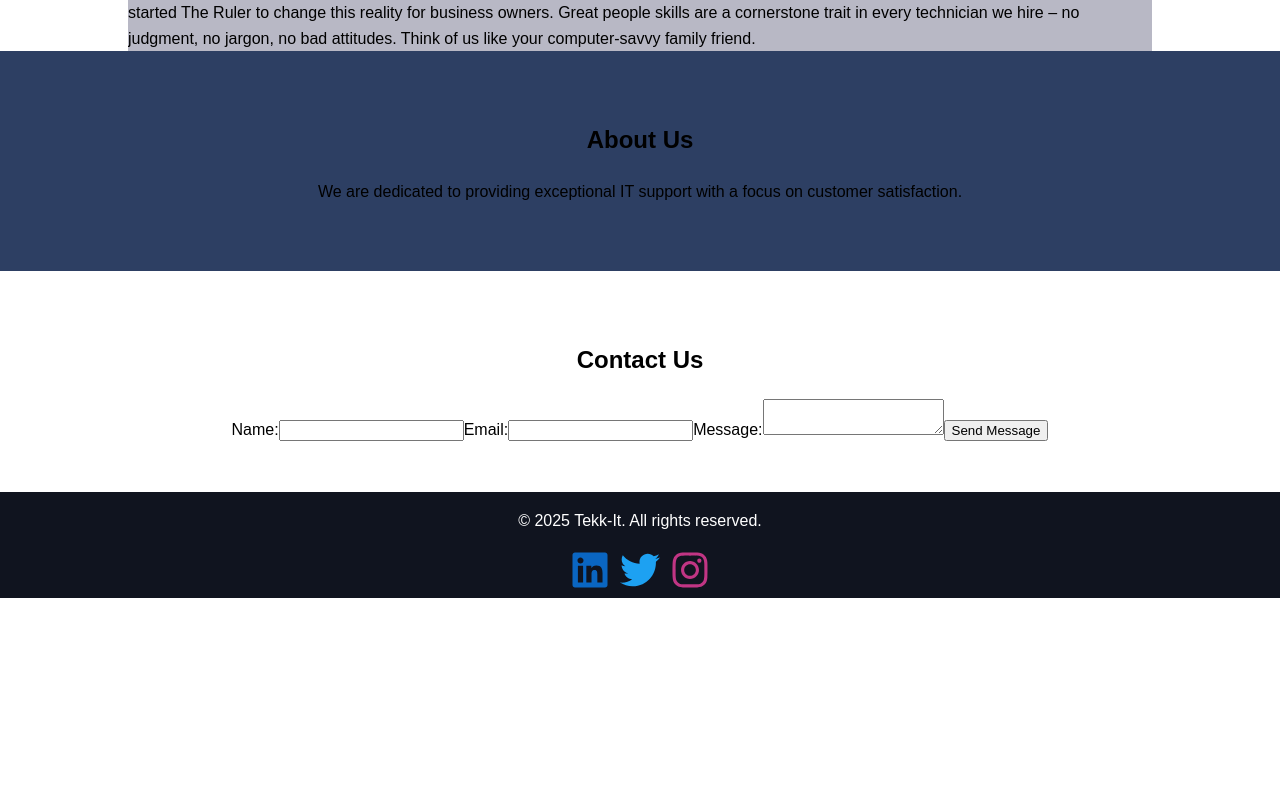
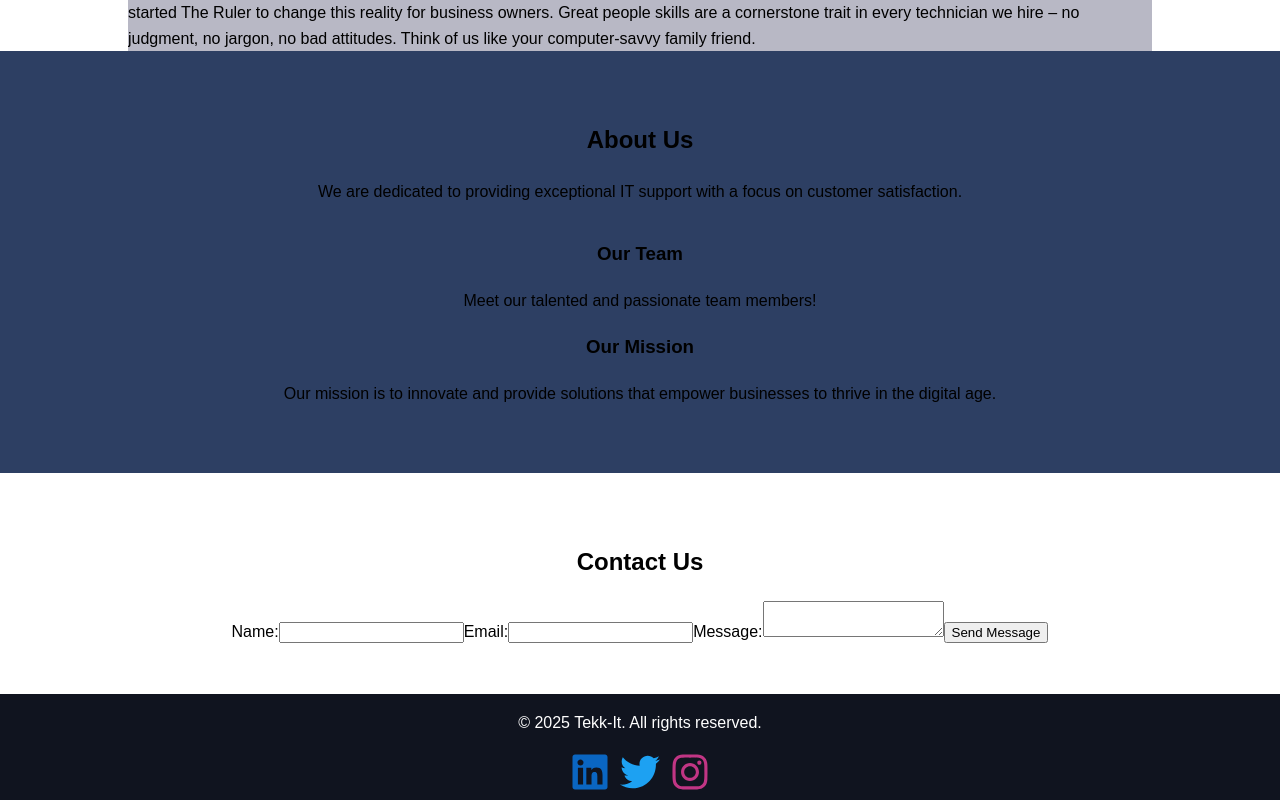
Before and after one commit to Stefan-Constantino/Tekkit, a React (Vite) app: page /about in a window 1280 px wide. Shown: the part 2168-2968 px from the top of the page. Before the commit the page ends 2766 px from the top, so only its background shows below. Built offline with nearby package versions, Linux system fonts and the light colour scheme.

Commit message:
Additions of "team" and "mission"

```diff
--- a/src/About.jsx
+++ b/src/About.jsx
@@ -7,6 +7,16 @@ function About() {
                 <h2>About Us</h2>
                 <p>We are dedicated to providing exceptional IT support with a focus on customer satisfaction.</p>
             </div>
+
+            <div id="team">
+                <h3>Our Team</h3>
+                <p>Meet our talented and passionate team members!</p>
+            </div>
+
+            <div id="mission">
+                <h3>Our Mission</h3>
+                <p>Our mission is to innovate and provide solutions that empower businesses to thrive in the digital age.</p>
+            </div>
         </section>
     );
 }
```
